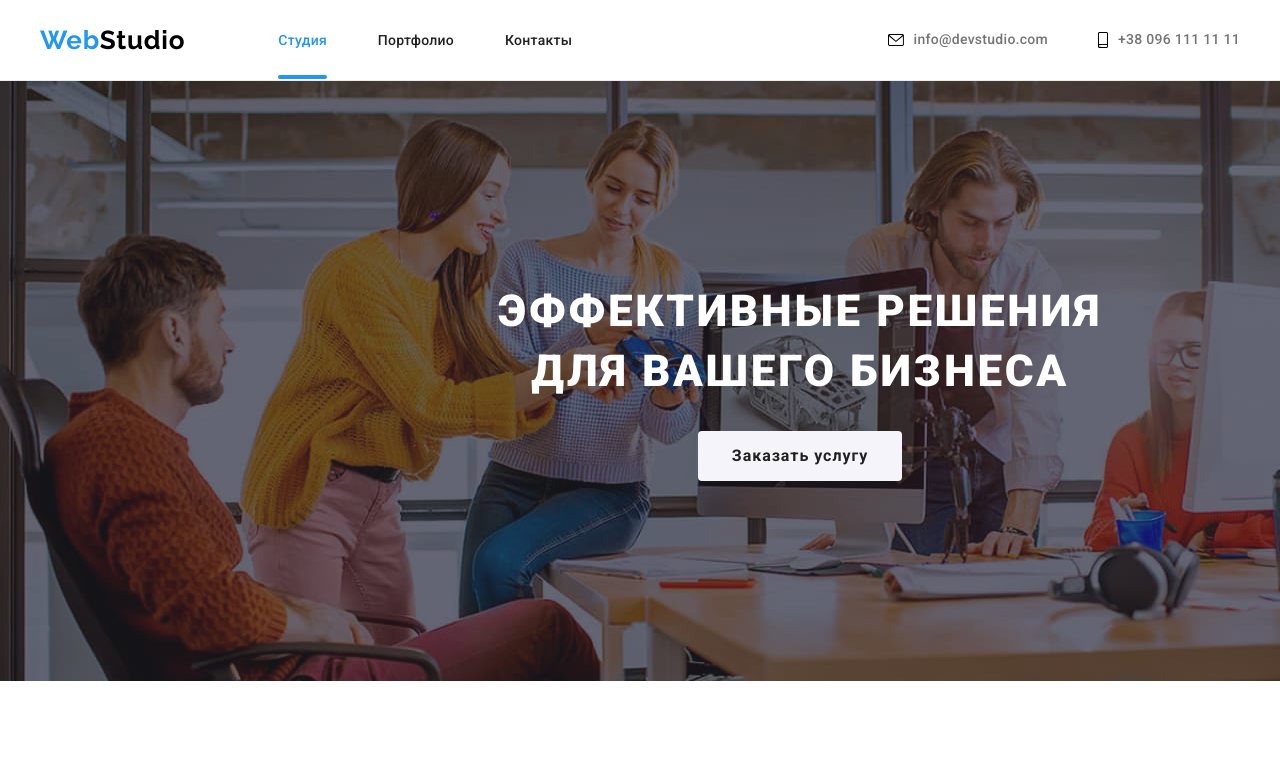
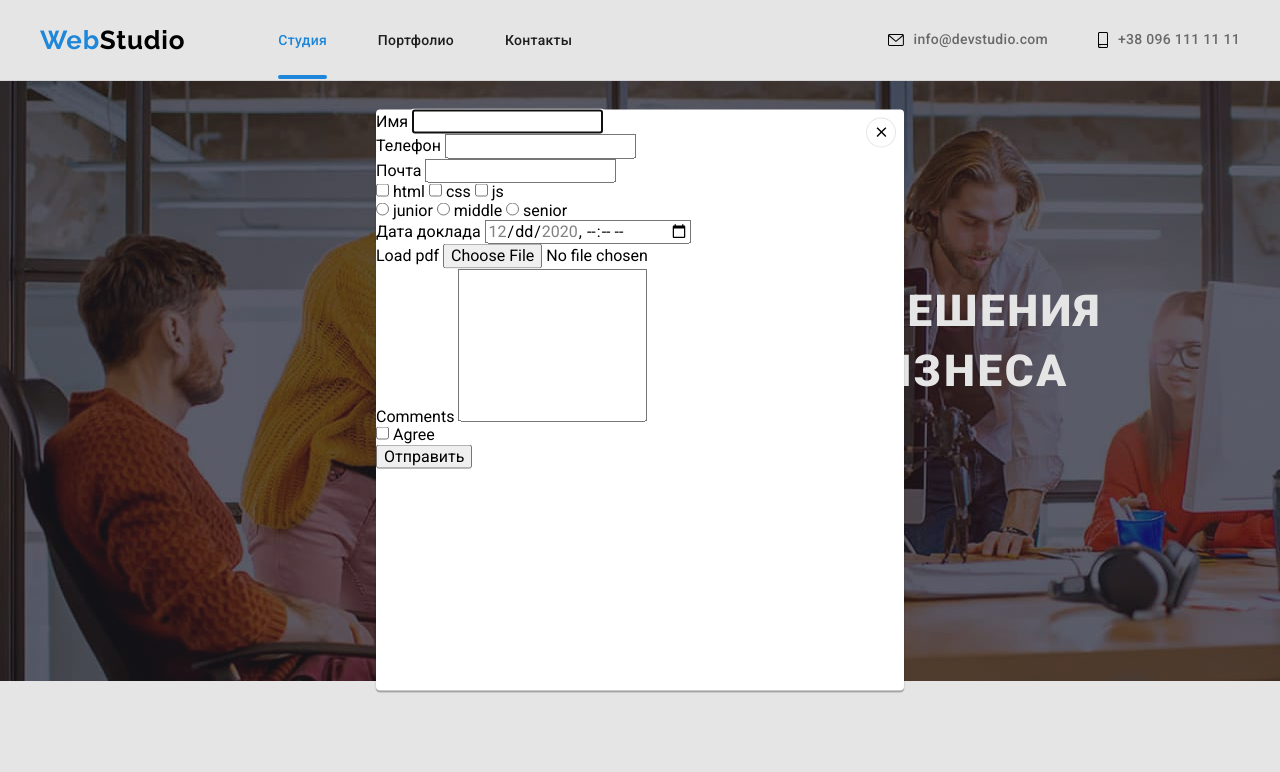
Before and after one commit to shuydo/goit-markup-hw-06, a plain HTML site: page index.html in a window 1280 px wide. Shown: the top 772 px of the page. Drawn offline with Linux system fonts and the light colour scheme.

Commit message:
Добавляет часть разметки модал
Присутствует практика на часе 1го урока по формам

```diff
--- a/css/styles.css
+++ b/css/styles.css
@@ -380,9 +380,7 @@ address {
   fill: #afb1b8;
   border-radius: 50%;
 }
-.soc-list-link {
 
-}
 /* .soc-list-link */
 .soc-list-link {
   display: flex;
@@ -655,3 +653,6 @@ address {
   pointer-events: none;
 }
 /* -------------------End BackDrop */
+textarea{
+  resize: none;
+}
--- a/index.html
+++ b/index.html
@@ -1,5 +1,6 @@
 <!DOCTYPE html>
 <html lang="ru">
+
 <head>
   <meta charset="UTF-8" />
   <meta name="viewport" content="width=device-width, initial-scale=1.0" />
@@ -9,10 +10,8 @@
 
   <link rel="stylesheet" href="./css/modern-normalize.css" />
   <link rel="preconnect" href="https://fonts.gstatic.com" />
-    <link
-      href="https://fonts.googleapis.com/css2?family=Raleway:wght@700&family=Roboto:wght@400;500;700;900&display=swap"
-      rel="stylesheet"
-    />
+  <link href="https://fonts.googleapis.com/css2?family=Raleway:wght@700&family=Roboto:wght@400;500;700;900&display=swap"
+    rel="stylesheet" />
   <link rel="stylesheet" href="./css/styles.css" />
 </head>
 <!--target="_blank" rel="nofollow noreferrer"-->
@@ -60,7 +59,9 @@
         <h1 class="hero-title">
           Эффективные решения <br />для вашего бизнеса
         </h1>
-          <button type="button" class="button" data-modal-open>Заказать услугу</button>
+        <button type="button" class="button" data-modal-open>
+          Заказать услугу
+        </button>
       </div>
     </section>
 
@@ -128,30 +129,15 @@
         <h2 class="direction-title">Чем мы занимаемся</h2>
         <ul class="direction-list list">
           <li class="thumb">
-              <img
-                src="images/box-1.jpg"
-                alt="Программист за работой"
-                width="370"
-                height="294"
-              />
+            <img src="images/box-1.jpg" alt="Программист за работой" width="370" height="294" />
             <p class="moir-content">Десктопные приложения</p>
           </li>
           <li class="thumb">
-              <img
-                src="images/box-2.jpg"
-                alt="Дизайнер за работой"
-                width="370"
-                height="294"
-              />
+            <img src="images/box-2.jpg" alt="Дизайнер за работой" width="370" height="294" />
             <p class="moir-content">Мобильные приложения</p>
           </li>
           <li class="thumb">
-              <img
-                src="images/box-3.jpg"
-                alt="Дизайнер выбирает колор"
-                width="370"
-                height="294"
-              />
+            <img src="images/box-3.jpg" alt="Дизайнер выбирает колор" width="370" height="294" />
             <p class="moir-content">Дизайнерские решения</p>
           </li>
         </ul>
@@ -164,12 +150,7 @@
         <h2 class="team-header">Наша команда</h2>
         <ul class="team-list list">
           <li class="team-item">
-              <img
-                src="images/img-1.jpg"
-                alt="Игорь"
-                width="270"
-                height="260"
-              />
+            <img src="images/img-1.jpg" alt="Игорь" width="270" height="260" />
             <h3 class="team-name">Игорь Демьяненко</h3>
             <p class="team-spec">Product Designer</p>
             <ul class="soc-links list">
@@ -204,12 +185,7 @@
             </ul>
           </li>
           <li class="team-item">
-              <img
-                src="images/img-2.jpg"
-                alt="Ольга"
-                width="270"
-                height="260"
-              />
+            <img src="images/img-2.jpg" alt="Ольга" width="270" height="260" />
             <h3 class="team-name">Ольга Репина</h3>
             <p class="team-spec">Frontend Developer</p>
             <ul class="soc-links list">
@@ -244,12 +220,7 @@
             </ul>
           </li>
           <li class="team-item">
-              <img
-                src="images/img-3.jpg"
-                alt="Николай"
-                width="270"
-                height="260"
-              />
+            <img src="images/img-3.jpg" alt="Николай" width="270" height="260" />
             <h3 class="team-name">Николай Тарасов</h3>
             <p class="team-spec">Marketing</p>
             <ul class="soc-links list">
@@ -284,12 +255,7 @@
             </ul>
           </li>
           <li class="team-item">
-              <img
-                src="images/img-4.jpg"
-                alt="Михаил"
-                width="270"
-                height="260"
-              />
+            <img src="images/img-4.jpg" alt="Михаил" width="270" height="260" />
             <h3 class="team-name">Михаил Ермаков</h3>
             <p class="team-spec">UI Designer</p>
             <ul class="soc-links list">
@@ -395,21 +361,13 @@
         <address>
           <ul class="list">
             <li class="address-item">
-                <a
-                  class="map-address link"
-                  href="https://goo.gl/maps/LiFf5QtH2XgNbK3g6"
-                  target="_blank"
-                  rel="nofollow noreferrer"
-                >
+              <a class="map-address link" href="https://goo.gl/maps/LiFf5QtH2XgNbK3g6" target="_blank"
+                rel="nofollow noreferrer">
                 г. Киев, пр-т Леси Украинки, 26
               </a>
             </li>
             <li class="address-item">
-                <a
-                  class="email link"
-                  lang="en"
-                  href="mailto:info@devstudio.com"
-                >
+              <a class="email link" lang="en" href="mailto:info@devstudio.com">
                 info@devstudio.com
               </a>
             </li>
@@ -456,15 +414,83 @@
     </div>
   </footer>
 
-    <div class="backdrop is-hidden" data-modal>
+  <div class="backdrop" data-modal>
+    <!-- <div class="backdrop is-hidden" data-modal> -->
     <div class="modal">
       <button type="button" class="close-btn" data-modal-close>
         <svg class="cross" width="18" height="18">
           <use href="./images/sprite2.svg#c"></use>
         </svg>
       </button>
+      <!-- <h2>Оставьте свои данные, мы перезвоним</h2> -->
+
+      <form class="js-speaker-form" autocomplete="off" >
+        <label for="name">Имя</label>
+        <input type="text" name="name" id="name" autofocus />
+                                          <!-- autofocus not work? modal? -->
+        </br>
+        <label for="tel">Телефон</label>
+        <input type="tel" name="tel" id="tel" />
+        <br />
+        <label for="mail">Почта</label>
+        <input type="email" name="mail" id="mail" autocomplete="on" />
+        <br />
+        <div role="groupe">
+          <input type="checkbox" name="topic" value="html" id="html" >
+          <label for="html">html</label>
+
+          <input type="checkbox" name="topic" value="css" id="css" >
+          <label for="css">css</label>
+
+          <input type="checkbox" name="topic" value="js" id="js">
+          <label for="js">js</label>
+        </div>
+        <div role="groupe">
+          <input type="radio" name="xp" value="junior" id="junior" >
+          <label for="junior">junior</label>
+
+          <input type="radio" name="xp" value="middle" id="middle">
+          <label for="middle">middle</label>
+
+          <input type="radio" name="xp" value="senior" id="senior">
+          <label for="senior">senior</label>
+        </div>
+        <label for="date">Дата доклада</label>
+        <input
+          type="datetime-local"
+          name="date"
+          id="date"
+          min="2020-12-20T12:30"
+          max="2020-12-25T12:30"
+        />
+        <br />
+        <label for="pdf">Load pdf</label>
+        <input type="file" name="pdf" id="pdf" />
+        <br />
+        <label for="Comment">Comments</label>
+        <textarea name="" id="Comments" rows="8"></textarea>
+        <br />
+        <input type="checkbox" name="" id="policy">
+        <label for="policy">Agree</label>
+        <br />
+        <button type="submit">Отправить</button>
+      </form>
     </div>
   </div>
   <script src="js/modal.js"></script>
+  <script>
+    (() => {
+      document
+        .querySelector('.js-speaker-form')
+        .addEventListener('submit', e => {
+          e.preventDefault()
+          new FormData(e.currentTarget).forEach((value, name) =>
+            console.log(`${name}:${value}`),
+          );
+          // e.currentTarget.reset();
+        });
+    })();
+  </script>
 </body>
+
 </html>
```
Also changed, not shown: clipB.txt (added). Lines whose indentation alone changed are shown as unchanged.
